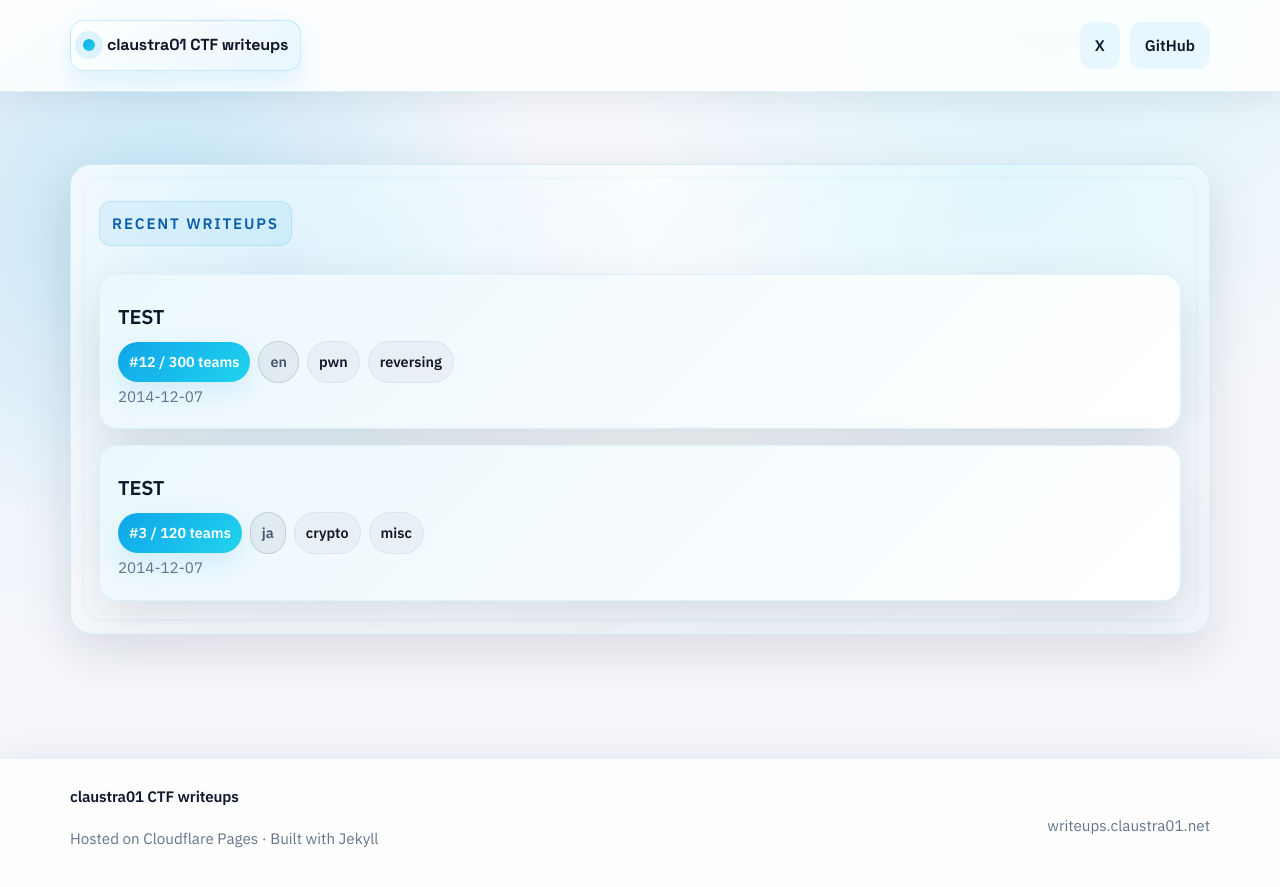
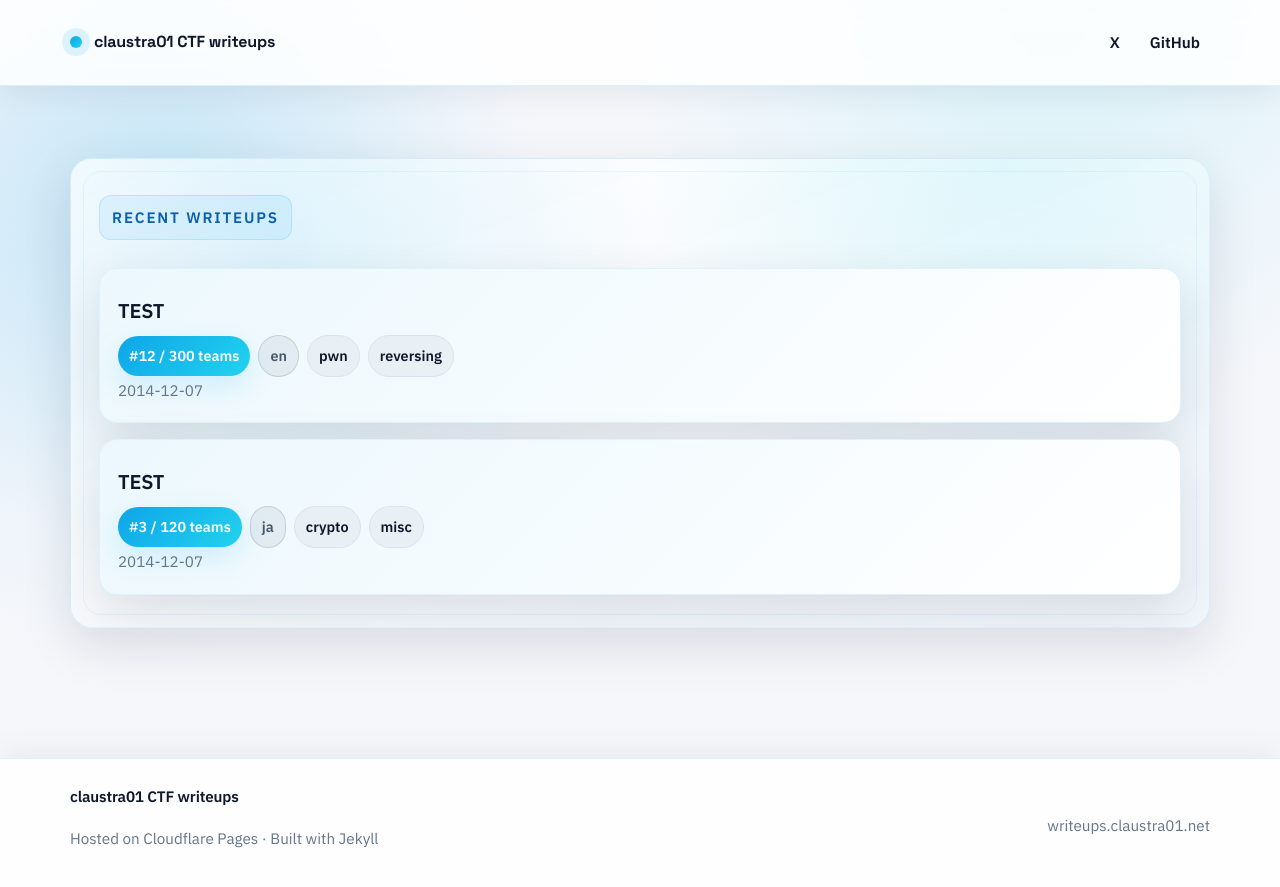
Before and after one commit to claustra01/my-ctf-writeups, a Jekyll site: the page built from index.md, in a window 1280 px wide. Shown: the top 887 px of the page. Built offline with Jekyll 4.4.1, drawn with Linux system fonts in a browser that asks for light colours.

Commit message:
chore: remove border

```diff
--- a/assets/css/main.css
+++ b/assets/css/main.css
@@ -91,14 +91,13 @@ a:hover {
   display: inline-flex;
   align-items: center;
   gap: 12px;
-  padding: 10px 12px;
-  border: 1px solid rgba(14, 165, 233, 0.2);
-  border-radius: 14px;
+  padding: 8px 0;
   font-family: "Space Grotesk", "IBM Plex Sans", sans-serif;
   font-weight: 700;
   letter-spacing: -0.01em;
-  background: linear-gradient(135deg, rgba(255, 255, 255, 0.95), rgba(14, 165, 233, 0.08));
-  box-shadow: 0 12px 24px rgba(14, 165, 233, 0.12);
+  background: none;
+  border: none;
+  box-shadow: none;
 }
 
 .brand .dot {
@@ -123,19 +122,18 @@ a:hover {
 }
 
 .nav-links a {
-  padding: 9px 14px;
-  border-radius: 12px;
+  padding: 8px 10px;
+  border-radius: 10px;
   color: var(--text);
   font-weight: 700;
   font-size: 0.96rem;
-  border: 1px solid transparent;
-  background: rgba(14, 165, 233, 0.08);
+  border: none;
+  background: none;
 }
 
 .nav-links a:hover {
   color: var(--accent);
-  border-color: rgba(14, 165, 233, 0.35);
-  box-shadow: 0 10px 22px rgba(14, 165, 233, 0.18);
+  box-shadow: none;
 }
 
 .page-body {
```
